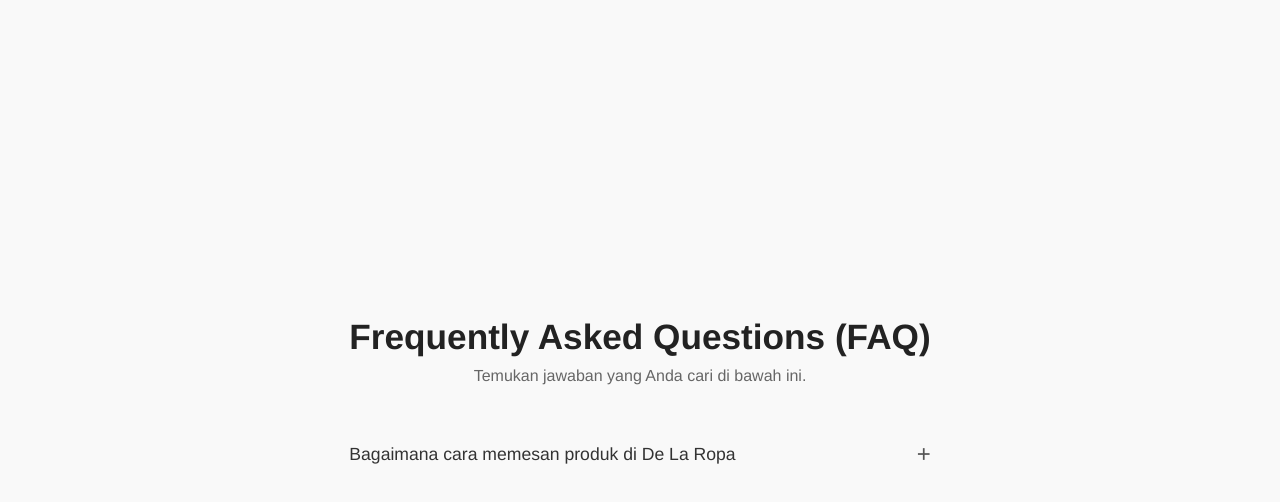
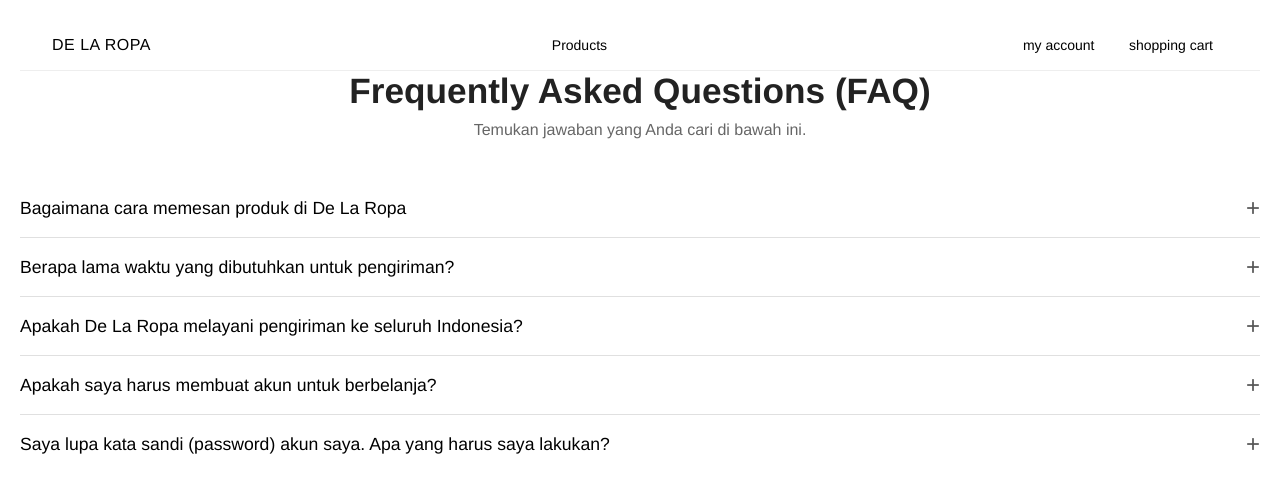
Before and after one commit to mamartinnn/Kelompok8_DeLaRopa, a plain HTML site: page index/FAQ.html in a window 1280 px wide. Drawn offline with Linux system fonts and the light colour scheme.

Commit message:
menambah header dan adjust posisi konten

```diff
--- a/index/FAQ.html
+++ b/index/FAQ.html
@@ -8,6 +8,23 @@
     <link rel="stylesheet" href="../styles/FAQ-style.css">
 </head>
 <body>
+    <header class="main-header">
+       <a href="index.html" class ="header-logo">De la ropa </a>
+
+       <nav class="nav-mid">
+        <ul>
+            <li><a href="products.html">Products</a></li>
+        </ul>
+
+       </nav>
+        <nav class ="nav-right">
+            <ul>
+                <li><a href="myAccount.html">my account </a></li>
+                <li><a href="shoppingCart.html">shopping cart</a></li>
+            </ul>
+        </nav>
+    </header>
+
     <div class="faq-container">
         <h1> Frequently Asked Questions (FAQ)</h1>
         <p class="subtitle">Temukan jawaban yang Anda cari di bawah ini.</p>
@@ -24,6 +41,54 @@
         </div>
     </details>
 
+    <details class="faq-item">
+        <summary class="faq-question">
+            <span>Berapa lama waktu yang dibutuhkan untuk pengiriman?</span>
+            <span class="icon">+</span>
+        </summary>
+        <div class="faq-answer">
+            <p>
+                Estimasi waktu pengiriman bervariasi tergantung lokasi Anda dan jasa kurir yang dipilih. Rata-rata pengiriman memakan waktu 2-5 hari kerja untuk wilayah Jabodetabek dan 4-10 hari kerja untuk luar Jabodetabek.
+            </p>
+        </div>
+    </details>
+
+    <details class="faq-item">
+        <summary class="faq-question">
+            <span>Apakah De La Ropa melayani pengiriman ke seluruh Indonesia?</span>
+            <span class="icon">+</span>
+        </summary>
+        <div class="faq-answer">
+            <p>
+                Ya, kami bekerja sama dengan berbagai jasa kurir terkemuka untuk menjangkau pengiriman ke seluruh wilayah di Indonesia.
+            </p>
+        </div>
+    </details>
+
+    <details class="faq-item">
+        <summary class="faq-question">
+            <span>Apakah saya harus membuat akun untuk berbelanja?</span>
+            <span class="icon">+</span>
+        </summary>
+        <div class="faq-answer">
+            <p>
+                Ya, membuat akun akan mempermudah Anda untuk melacak pesanan, melihat riwayat belanja, dan menyimpan alamat pengiriman. Proses pendaftarannya cepat dan mudah!
+            </p>
+        </div>
+    </details>
+
+    <details class="faq-item">
+        <summary class="faq-question">
+            <span>Saya lupa kata sandi (password) akun saya. Apa yang harus saya lakukan?</span>
+            <span class="icon">+</span>
+        </summary>
+        <div class="faq-answer">
+            <p>
+                Pada halaman login, klik tautan "Lupa Kata Sandi?". Masukkan alamat email yang terdaftar, dan kami akan mengirimkan instruksi untuk mengatur ulang kata sandi Anda melalui email.
+            </p>
+        </div>
+    </details>
+
     </div>
 </body>
 </html>
--- a/styles/FAQ-style.css
+++ b/styles/FAQ-style.css
@@ -5,14 +5,78 @@
 }
 
 body {
+  margin: 0;
     font-family: 'Helvetica Neue', Helvetica, Arial, sans-serif;
-    background-color: #f9f9f9;
-    color: #333;
-    display: flex;
-    justify-content: center;
-    align-items: center;
-    min-height: 100vh;
     padding: 20px;
+}
+
+.main-header {
+  display: flex;
+  justify-content: space-between;
+  align-items: center;
+  padding: 16px 32px;
+  border-bottom: 1px solid #eee;
+  background-color: #fff;
+}
+
+
+ .header-logo {
+  font-family: 'Helvetica Neue', Helvetica, Arial, sans-serif;
+  font-weight: 500;
+  letter-spacing: 0.5px;
+  text-transform: uppercase;
+}
+
+.main-header a {
+  text-decoration: none;
+  color: #000;
+}
+
+
+
+.main-header a {
+  text-decoration: none;
+  color: #000;
+  position: relative;
+}
+
+.main-header a::before {
+  content: "";
+  position: absolute;
+  left: 0;
+  bottom: -2px;
+  width: 100%;
+  height: 2px;
+  background: #964B00 ;
+  transform: scaleX(0);
+  transform-origin: right;
+  transition: transform 0.5s ease;
+}
+
+.main-header a:hover::before {
+  transform: scaleX(1);
+  transform-origin: left;
+}
+
+
+.main-header a::before{
+  background: #964B00;
+  transform-origin: 100% 50%;
+}
+
+.nav-mid a,
+.nav-right a {
+  text-decoration: none;
+  color: #000;
+  font-size: 14px;
+  display: block;
+  position: relative
+}
+
+
+.main-header li{
+  display: inline-block;
+  margin: 0 15px;
 }
 
 h1 {
@@ -76,5 +140,5 @@ h1 {
 }
 
 .faq-item[open] summary {
-    font-weight: 600;
+    font-weight: 600; /* Menebalkan teks pertanyaan saat dibuka */
 }
```
